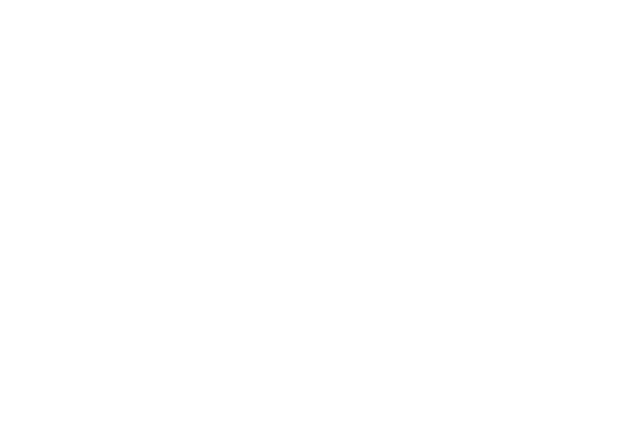
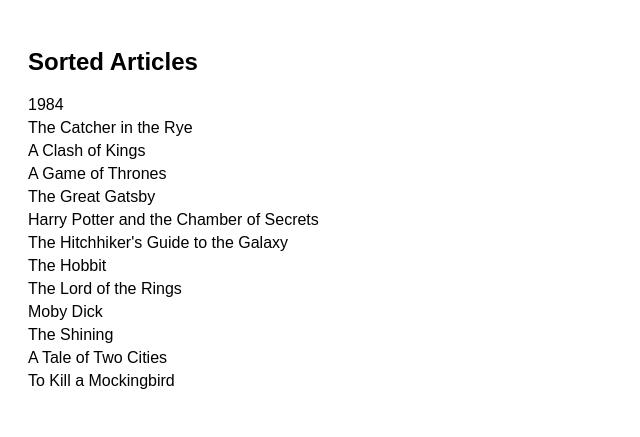
Before and after one commit to acciojob/sorting-articles-Katyani27, a website: page main.html in a window 1280 px wide. Shown: the whole page, without its empty margins (0-640 px from the left). Drawn offline with Linux system fonts and the light colour scheme.

Commit message:
created a submission

```diff
--- a/main.html
+++ b/main.html
@@ -1,16 +1,76 @@
 <!DOCTYPE html>
 
-<html>
+<!DOCTYPE html>
+<html lang="en">
+<head>
+<meta charset="UTF-8">
+<meta name="viewport" content="width=device-width, initial-scale=1.0">
+<title>Sorted Articles</title>
+<style>
+    body {
+        font-family: Arial, sans-serif;
+        padding: 20px;
+    }
+    ul {
+        list-style-type: none;
+        padding: 0;
+    }
+    li {
+        margin-bottom: 5px;
+    }
+</style>
+</head>
+<body>
+    <h2>Sorted Articles</h2>
+    <ul id="band"></ul>
 
-<head>
-	<link rel="stylesheet" href="styles.css">
-</head>
+    <script>
+        // Array of articles
+        const articles = [
+            "The Lord of the Rings",
+            "A Game of Thrones",
+            "Harry Potter and the Chamber of Secrets",
+            "The Catcher in the Rye",
+            "To Kill a Mockingbird",
+            "1984",
+            "The Great Gatsby",
+            "Moby Dick",
+            "The Hobbit",
+            "A Tale of Two Cities",
+            "The Hitchhiker's Guide to the Galaxy",
+            "A Clash of Kings",
+            "The Shining"
+        ];
 
-<body>
-	<!-- the entire body must be written by student -->
-    <script type="text/javascript" src="./script.js">
-</script>
+        // Function to sort articles ignoring "a, an, the"
+        function sortArticles(articles) {
+            return articles.sort((a, b) => {
+                // Function to remove leading "a, an, the" and return the rest of the string
+                const strip = str => str.replace(/^(a |an |the )/i, '');
 
+                // Compare stripped titles
+                const titleA = strip(a);
+                const titleB = strip(b);
+                if (titleA < titleB) {
+                    return -1;
+                }
+                if (titleA > titleB) {
+                    return 1;
+                }
+                return 0;
+            });
+        }
+
+        // Sort articles
+        const sortedArticles = sortArticles(articles);
+
+        // Display sorted articles in the list
+        const bandList = document.getElementById('band');
+        sortedArticles.forEach(article => {
+            const listItem = document.createElement('li');
+            listItem.textContent = article;
+            bandList.appendChild(listItem);
+        });
+    </script>
 </body>
-
 </html>
```
